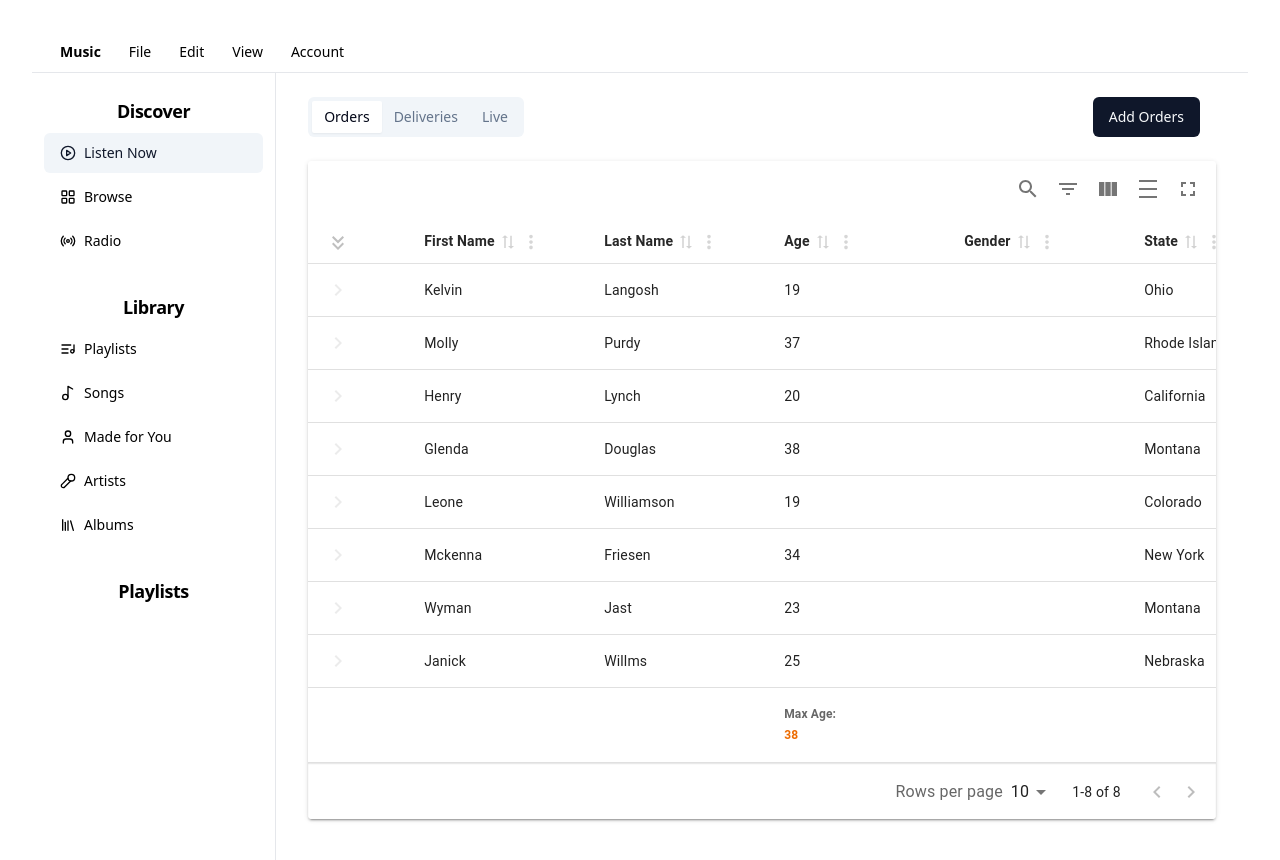
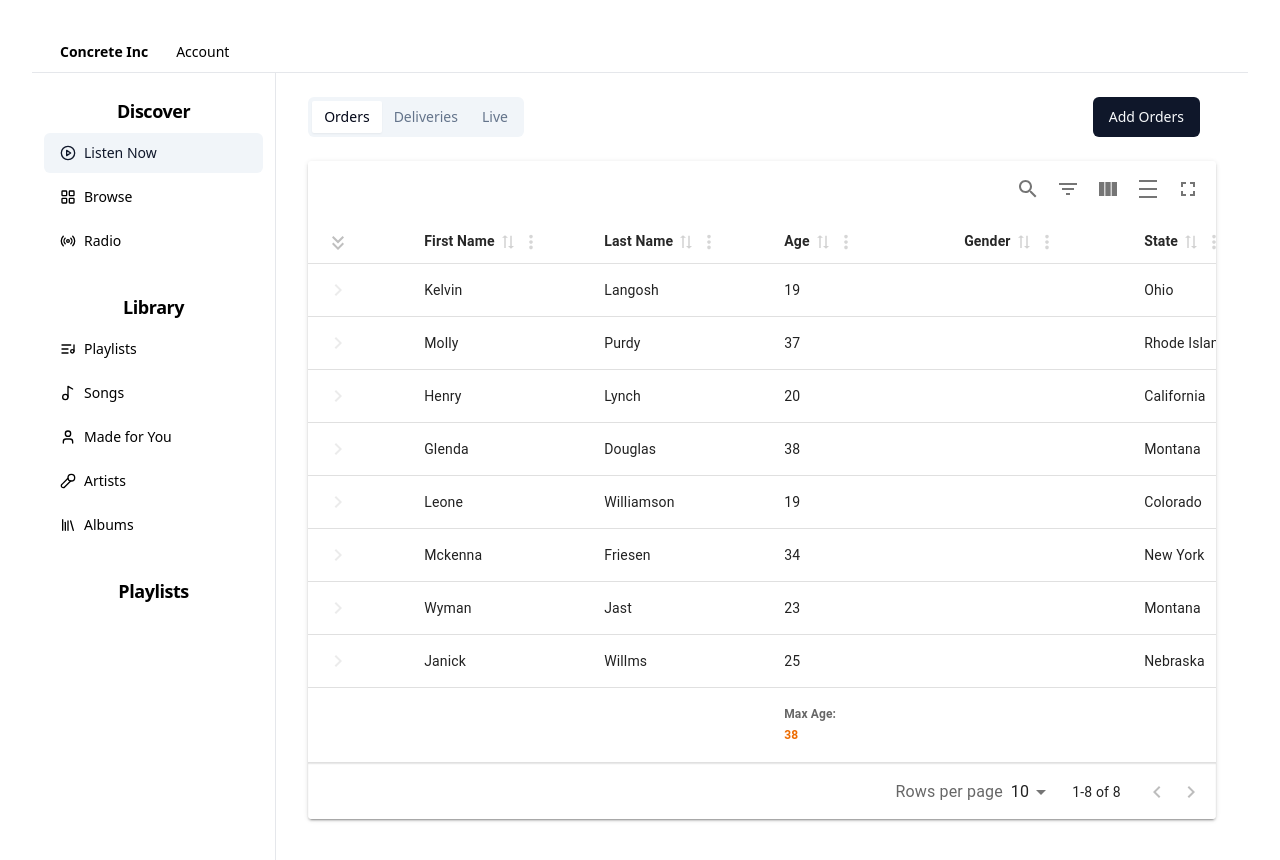
Before and after one commit to mrmihi/csse-fe, a React (Vite) app: page /supplier in a window 1280 px wide. Shown: the top 860 px of the page. Built offline with nearby package versions, Linux system fonts and the light colour scheme.

Commit message:
Fix(): Content changes and linter issues

```diff
--- a/src/dashboards/supplier/menu.jsx
+++ b/src/dashboards/supplier/menu.jsx
@@ -19,28 +19,28 @@ export function Menu() {
   return (
     <Menubar className="rounded-none border-b border-none px-2 lg:px-4">
       <MenubarMenu>
-        <MenubarTrigger className="font-bold">Music</MenubarTrigger>
+        <MenubarTrigger className="font-bold"> Concrete Inc</MenubarTrigger>
         <MenubarContent>
-          <MenubarItem>About Music</MenubarItem>
+          <MenubarItem>About Concrete</MenubarItem>
           <MenubarSeparator />
           <MenubarItem>
             Preferences... <MenubarShortcut>⌘,</MenubarShortcut>
           </MenubarItem>
           <MenubarSeparator />
           <MenubarItem>
-            Hide Music... <MenubarShortcut>⌘H</MenubarShortcut>
+            Hide Concrete... <MenubarShortcut>⌘H</MenubarShortcut>
           </MenubarItem>
           <MenubarItem>
             Hide Others... <MenubarShortcut>⇧⌘H</MenubarShortcut>
           </MenubarItem>
           <MenubarShortcut />
           <MenubarItem>
-            Quit Music <MenubarShortcut>⌘Q</MenubarShortcut>
+            Quit Concrete <MenubarShortcut>⌘Q</MenubarShortcut>
           </MenubarItem>
         </MenubarContent>
       </MenubarMenu>
-      <MenubarMenu>
-        <MenubarTrigger className="relative">File</MenubarTrigger>
+      {/* <MenubarMenu>
+        <MenubarTrigger className="relative">Org</MenubarTrigger>
         <MenubarContent>
           <MenubarSub>
             <MenubarSubTrigger>New</MenubarSubTrigger>
@@ -99,7 +99,7 @@ export function Menu() {
         </MenubarContent>
       </MenubarMenu>
       <MenubarMenu>
-        <MenubarTrigger>Edit</MenubarTrigger>
+        <MenubarTrigger>About</MenubarTrigger>
         <MenubarContent>
           <MenubarItem disabled>
             Undo <MenubarShortcut>⌘Z</MenubarShortcut>
@@ -178,21 +178,21 @@ export function Menu() {
             Enter Full Screen
           </MenubarItem>
         </MenubarContent>
-      </MenubarMenu>
+      </MenubarMenu> */}
       <MenubarMenu>
         <MenubarTrigger className="hidden md:block">Account</MenubarTrigger>
         <MenubarContent forceMount>
-          <MenubarLabel inset>Switch Account</MenubarLabel>
+          <MenubarLabel inset>Profile</MenubarLabel>
           <MenubarSeparator />
-          <MenubarRadioGroup value="benoit">
+          {/* <MenubarRadioGroup value="benoit">
             <MenubarRadioItem value="andy">Andy</MenubarRadioItem>
             <MenubarRadioItem value="benoit">Benoit</MenubarRadioItem>
             <MenubarRadioItem value="Luis">Luis</MenubarRadioItem>
-          </MenubarRadioGroup>
-          <MenubarSeparator />
+          </MenubarRadioGroup> */}
+          {/* <MenubarSeparator />
           <MenubarItem inset>Manage Famliy...</MenubarItem>
-          <MenubarSeparator />
-          <MenubarItem inset>Add Account...</MenubarItem>
+          <MenubarSeparator /> */}
+          <MenubarItem inset>Log Out</MenubarItem>
         </MenubarContent>
       </MenubarMenu>
     </Menubar>
```
Also changed, not shown: .eslintrc.cjs.
